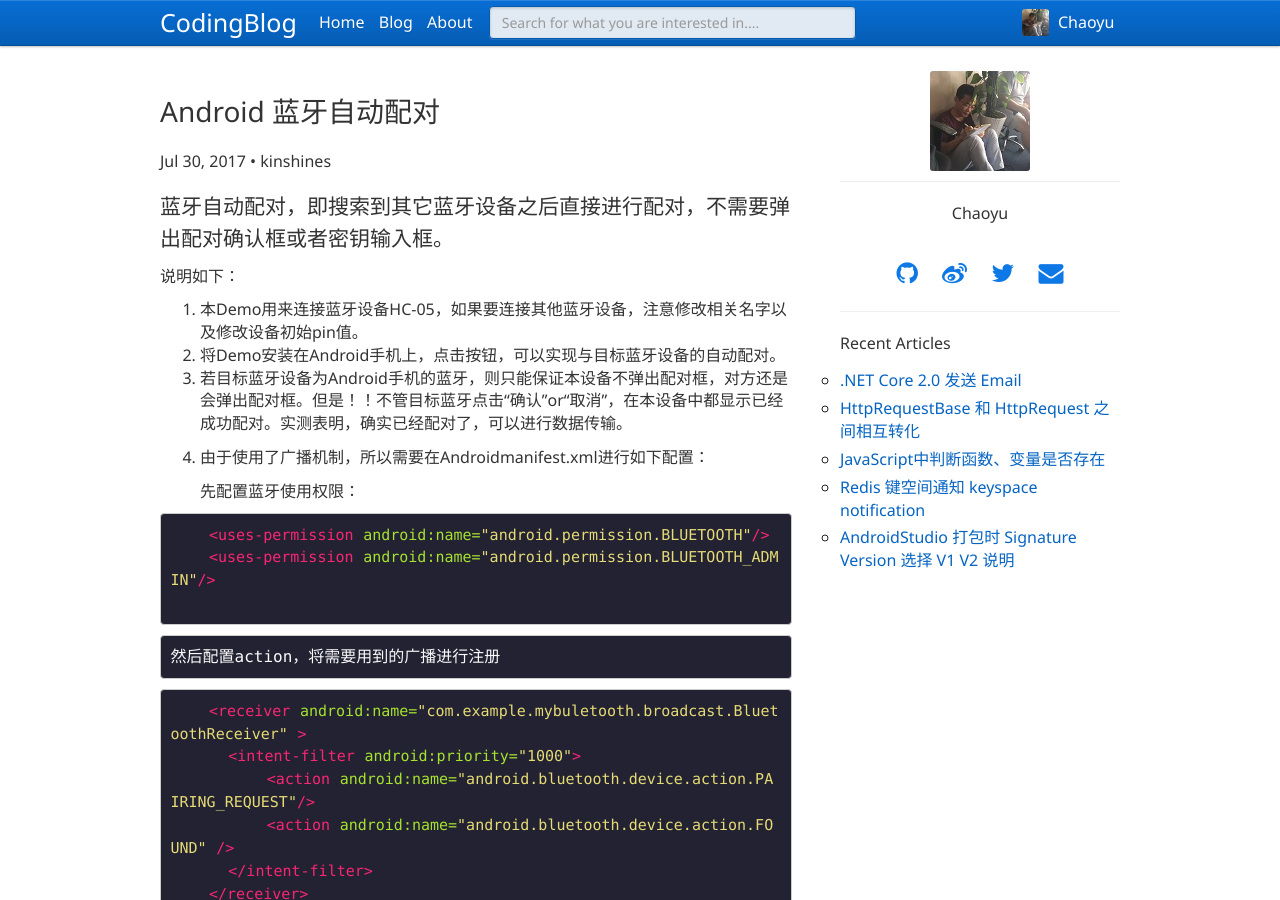
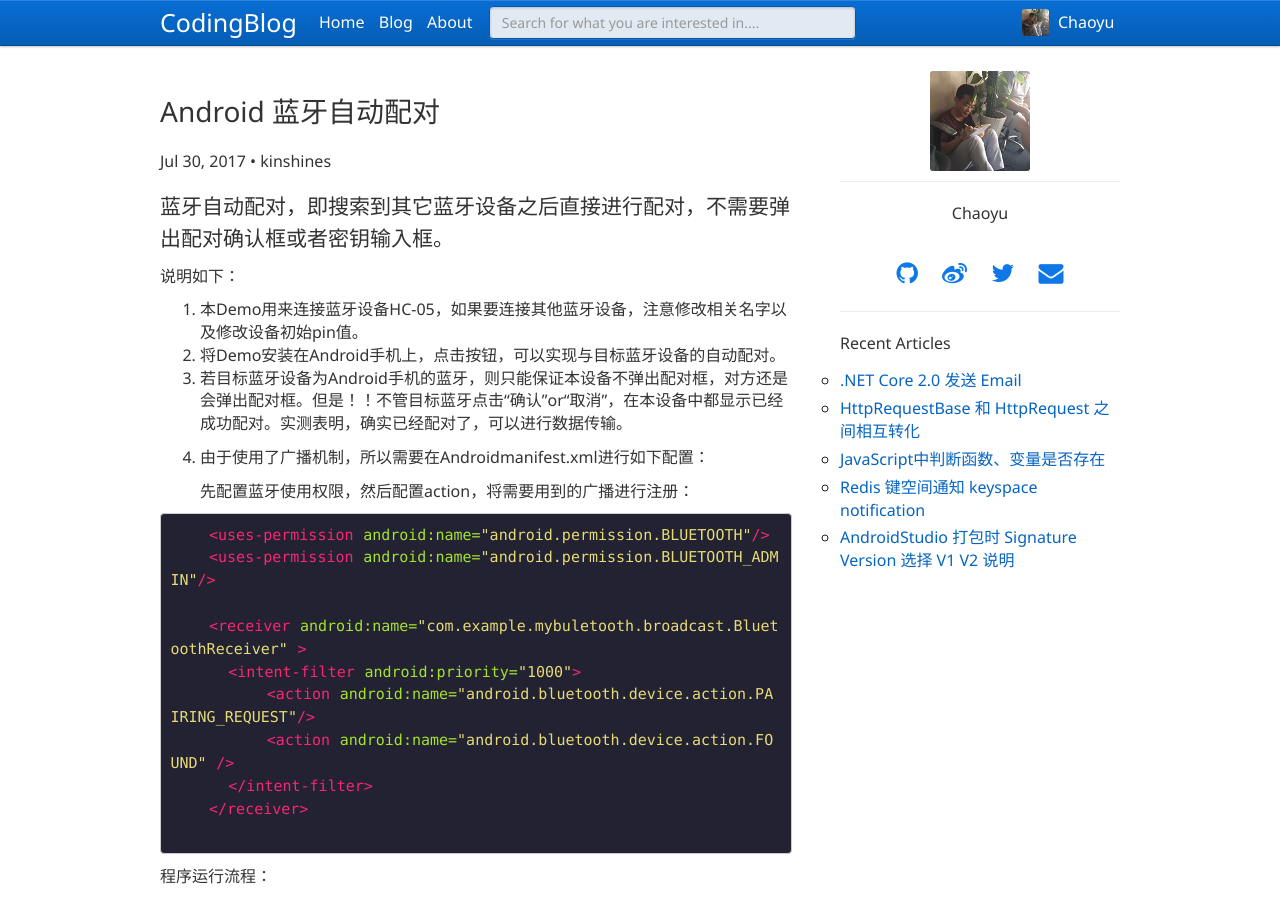
Before and after one commit to kinshines/kinshines.github.io, a Jekyll site: the page built from _posts/2017-07-30-android-bluetooth-autopair.md, in a window 1280 px wide and 900 px high. Built offline with Jekyll 4.4.1, drawn with Linux system fonts in a browser that asks for light colours.

Commit message:
autopair

```diff
--- a/_posts/2017-07-30-android-bluetooth-autopair.md
+++ b/_posts/2017-07-30-android-bluetooth-autopair.md
@@ -15,17 +15,12 @@ permalink: /archivers/android-bluetooth-autopair
 3. 若目标蓝牙设备为Android手机的蓝牙，则只能保证本设备不弹出配对框，对方还是会弹出配对框。但是！！不管目标蓝牙点击“确认”or“取消”，在本设备中都显示已经成功配对。实测表明，确实已经配对了，可以进行数据传输。
 4. 由于使用了广播机制，所以需要在Androidmanifest.xml进行如下配置：
 
-    先配置蓝牙使用权限：
+    先配置蓝牙使用权限，然后配置action，将需要用到的广播进行注册：
 
     {% highlight xml %}
     <uses-permission android:name="android.permission.BLUETOOTH"/>
     <uses-permission android:name="android.permission.BLUETOOTH_ADMIN"/>
-    {% endhighlight %}
 
-
-    然后配置action，将需要用到的广播进行注册
-
-    {% highlight xml %}
     <receiver android:name="com.example.mybuletooth.broadcast.BluetoothReceiver" >
       <intent-filter android:priority="1000">
           <action android:name="android.bluetooth.device.action.PAIRING_REQUEST"/>
```
